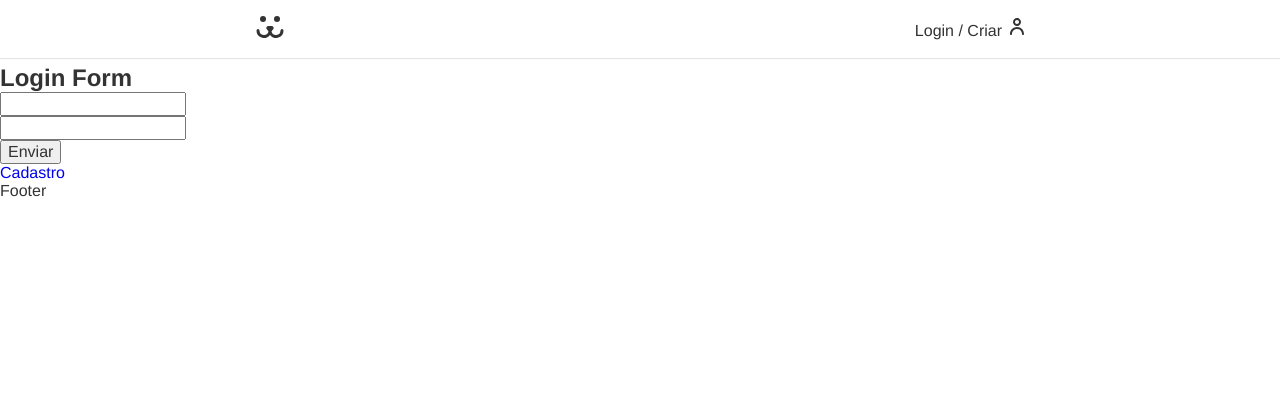
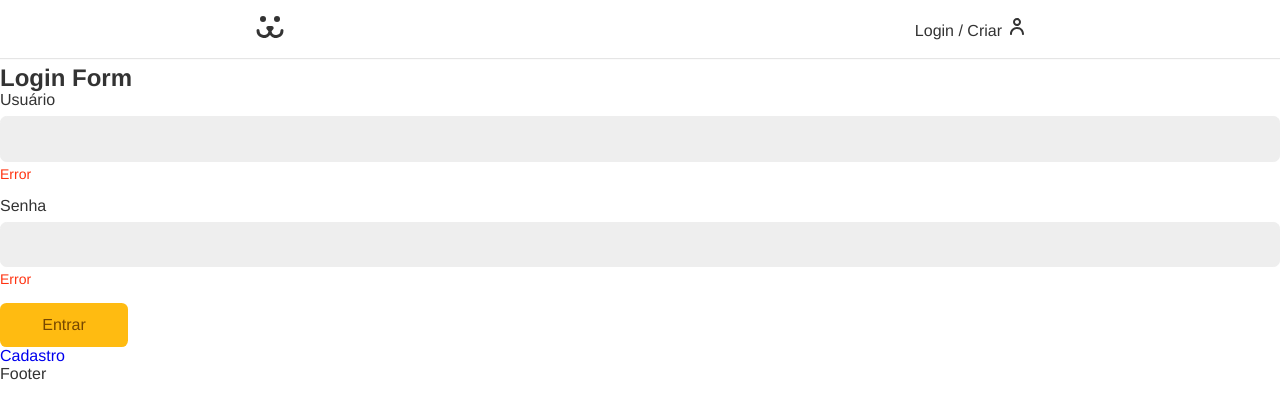
Before and after one commit to SamuelMBote/Dogs, a React (Create React App) app: page /login in a window 1280 px wide. Shown: the top 418 px of the page. Built offline with nearby package versions, Linux system fonts and the light colour scheme.

Commit message:
Form Component

```diff
--- /dev/null
+++ b/src/components/forms/Button.module.css
@@ -0,0 +1,22 @@
+.button {
+  font-size: 1rem;
+  font-family: var(--type-first);
+  cursor: pointer;
+  border: none;
+  border-radius: 0.4rem;
+  background: #fb1;
+  color: #764701;
+  min-width: 8rem;
+  padding: 0.8rem 1.2rem;
+  box-sizing: border-box;
+  transition: 0.1s;
+}
+.button:hover,
+.button:focus {
+  outline: none;
+  box-shadow: 0 0 0 3px #fea, 0 0 0 4px #fb1;
+}
+.button:disabled {
+  opacity: 0.5;
+  cursor: wait;
+}
--- /dev/null
+++ b/src/components/forms/Button.tsx
@@ -0,0 +1,7 @@
+import React from 'react';
+import style from './Button.module.css';
+const Button = ({children, ...props}: {children: string}) => {
+  return <button className={style.button}>{children} </button>;
+};
+
+export default Button;
--- /dev/null
+++ b/src/components/forms/Input.module.css
@@ -0,0 +1,32 @@
+.wrapper {
+  margin-bottom: 1rem;
+}
+.input {
+  border: 1px solid #eee;
+  display: block;
+  width: 100%;
+  font-size: 1rem;
+  padding: 0.8rem;
+  border-radius: 0.4rem;
+  background: #eee;
+  transition: 0.2s;
+}
+.input:focus,
+.input:hover {
+  outline: none;
+  border-color: #fb1;
+  background: white;
+  box-shadow: 0 0 0 3px #fea;
+}
+
+.label {
+  display: block;
+  font-size: 1rem;
+  line-height: 1;
+  padding-bottom: 0.5rem;
+}
+.error {
+  color: #f31;
+  font-size: 0.875rem;
+  margin-top: 0.25rem;
+}
--- /dev/null
+++ b/src/components/forms/Input.tsx
@@ -0,0 +1,23 @@
+import React from 'react';
+import style from './Input.module.css';
+const Input = ({
+  label,
+  type,
+  name,
+}: {
+  label: string;
+  type: string;
+  name: string;
+}) => {
+  return (
+    <div className={style.wrapper}>
+      <label htmlFor={name} className={style.label}>
+        {label}
+      </label>
+      <input className={style.input} type={type} name={name} />
+      <p className={style.error}>Error</p>
+    </div>
+  );
+};
+
+export default Input;
--- a/src/components/login/LoginForm.tsx
+++ b/src/components/login/LoginForm.tsx
@@ -1,5 +1,7 @@
 import React from 'react';
 import {Link} from 'react-router-dom';
+import Button from '../forms/Button';
+import Input from '../forms/Input';
 
 const LoginForm = () => {
   const [username, setUsername] = React.useState<string>('');
@@ -24,21 +26,9 @@ const LoginForm = () => {
     <section>
       <h1>Login Form</h1>
       <form onSubmit={handleSubmit}>
-        <input
-          type="text"
-          value={username}
-          onChange={({target}) => {
-            setUsername(target.value);
-          }}
-        />
-        <input
-          type="text"
-          value={password}
-          onChange={({target}) => {
-            setPassword(target.value);
-          }}
-        />
-        <button>Enviar</button>
+        <Input label="Usuário" type="text" name="username" />
+        <Input label="Senha" type="password" name="password" />
+        <Button>Entrar</Button>
       </form>
       <Link to={'/login/criar'}>Cadastro</Link>
     </section>
```
